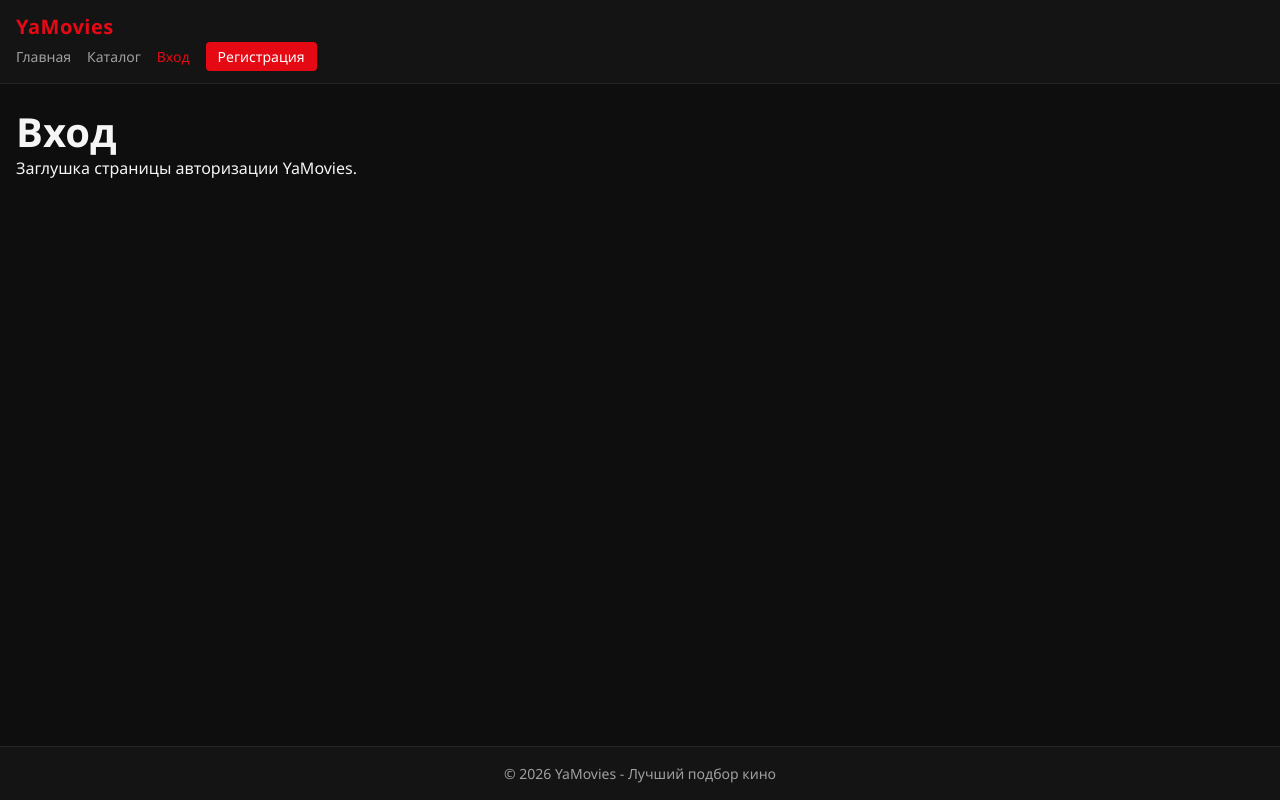
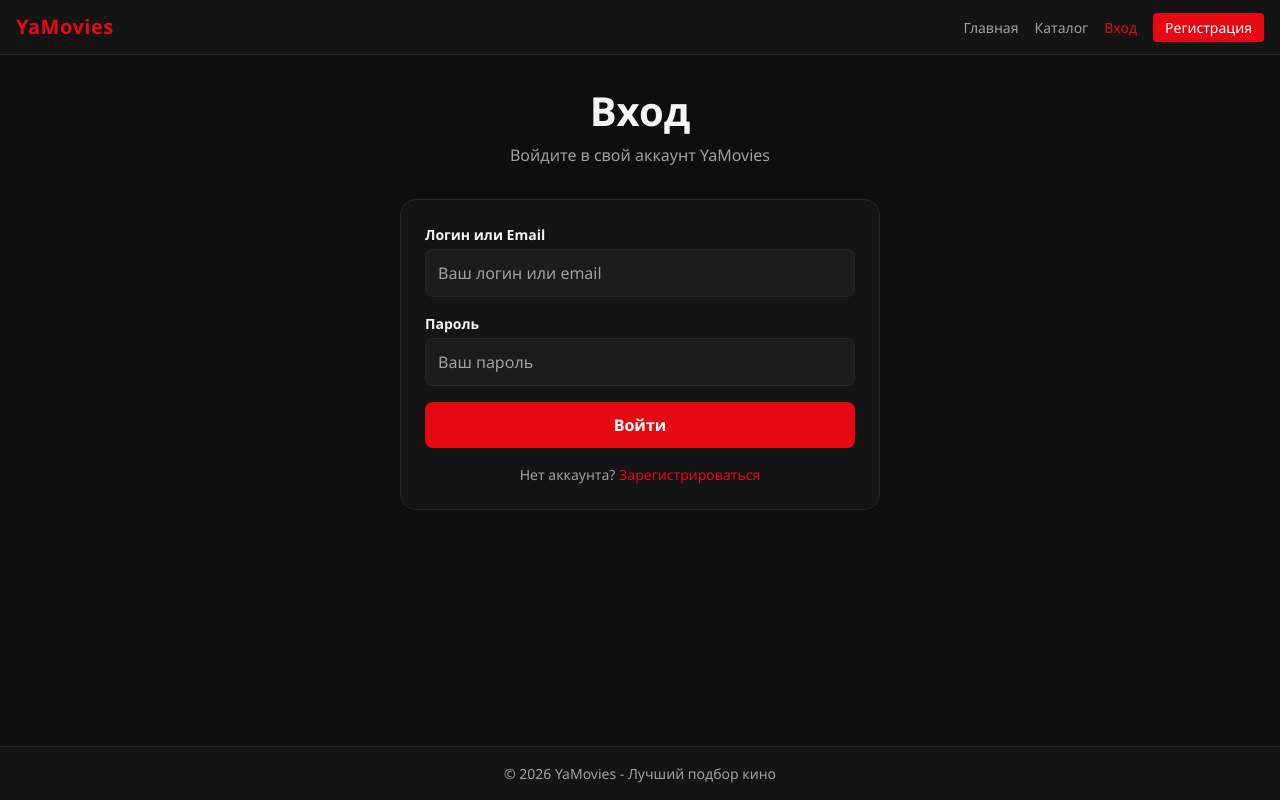
Before and after one commit to Yamik15/React_Project, a React (Vite) app in the folder ya-movies/: page /login in a window 1280 px wide. Built offline with nearby package versions, Linux system fonts and the light colour scheme.

Commit message:
Added Login Page and Adaptive for all main resolutions. Also did little refactoring of some styles

```diff
--- a/ya-movies/src/components/Header/Header.css
+++ b/ya-movies/src/components/Header/Header.css
@@ -8,13 +8,14 @@
     max-width: var(--container-max);
     margin: 0 auto;
     display: flex;
+    flex-wrap: wrap;
     justify-content: space-between;
     align-items: center;
-    gap: var(--space-4);
+    gap: var(--space-2);
 }
 
 .header__logo {
-    font-size: var(--font-size-lg);
+    font-size: var(--font-size-base);
     font-weight: 700;
     color: var(--color-accent);
     text-decoration: none;
@@ -23,15 +24,16 @@
 
 .header__nav {
     display: flex;
-    gap: var(--space-4);
+    flex-wrap: wrap;
+    gap: var(--space-2);
     align-items: center;
 }
 
 .header__link {
     color: var(--color-text-muted);
     text-decoration: none;
-    font-size: var(--font-size-sm);
-    transition: 0.2s;
+    font-size: var(--font-size-xs);
+    transition: color 0.2s;
 }
 
 .header__link:hover {
@@ -44,7 +46,7 @@
 }
 
 .header__link--accent {
-    padding: var(--space-1) var(--space-3);
+    padding: var(--space-1) var(--space-2);
     background: var(--color-accent);
     color: #ffffff;
     border-radius: var(--radius-sm);
@@ -52,6 +54,30 @@
 
 .header__link--accent.active,
 .header__link--accent:hover {
-    background: var(--color-accent);
+    background: var(--color-accent-hover);
     color: #ffffff;
 }
+
+/* Планшет */
+@media (min-width: 768px) {
+    .header__inner {
+        flex-wrap: nowrap;
+        gap: var(--space-4);
+    }
+
+    .header__logo {
+        font-size: var(--font-size-lg);
+    }
+
+    .header__nav {
+        gap: var(--space-4);
+    }
+
+    .header__link {
+        font-size: var(--font-size-sm);
+    }
+
+    .header__link--accent {
+        padding: var(--space-1) var(--space-3);
+    }
+}
--- a/ya-movies/src/components/Header/Header.jsx
+++ b/ya-movies/src/components/Header/Header.jsx
@@ -6,13 +6,13 @@ export default function Header() {
         <header className="header">
             <div className="header__inner">
                 <NavLink to="/" className="header__logo">YaMovies</NavLink>
+                <nav className="header__nav">
+                    <NavLink to="/" end className="header__link">Главная</NavLink>
+                    <NavLink to="/catalog" className="header__link">Каталог</NavLink>
+                    <NavLink to="/login" className="header__link">Вход</NavLink>
+                    <NavLink to="/register" className="header__link header__link--accent">Регистрация</NavLink>
+                </nav>
             </div>
-            <nav className="header__nav">
-                <NavLink to="/" end className="header__link">Главная</NavLink>
-                <NavLink to="/catalog" className="header__link">Каталог</NavLink>
-                <NavLink to="/login" className="header__link">Вход</NavLink>
-                <NavLink to="/register" className="header__link header__link--accent">Регистрация</NavLink>
-            </nav>
         </header>
     )
 }
--- a/ya-movies/src/components/Layout/Layout.css
+++ b/ya-movies/src/components/Layout/Layout.css
@@ -11,5 +11,19 @@
     width: 100%;
     max-width: var(--container-max);
     margin: 0 auto;
-    padding: var(--space-5) var(--space-4);
+    padding: var(--space-4);
 }
+
+/* Планшет */
+@media (min-width: 768px) {
+    .layout__main {
+        padding: var(--space-5) var(--space-4);
+    }
+}
+
+/* Ноутбук и выше */
+@media (min-width: 1024px) {
+    .layout__main {
+        padding: var(--space-6) var(--space-4);
+    }
+}
--- a/ya-movies/src/components/MovieCard/MovieCard.css
+++ b/ya-movies/src/components/MovieCard/MovieCard.css
@@ -5,6 +5,7 @@
     overflow: hidden;
     display: flex;
     flex-direction: column;
+    cursor: pointer;
     transition: 0.2s;
 }
 
@@ -56,7 +57,7 @@
 }
 
 .movie-card__title {
-    font-size: var(--font-size-lg);
+    font-size: var(--font-size-base);
     line-height: 1.3;
 }
 
@@ -76,3 +77,10 @@
     -webkit-box-orient: vertical;
     overflow: hidden;
 }
+
+/* Планшет */
+@media (min-width: 768px) {
+    .movie-card__title {
+        font-size: var(--font-size-lg);
+    }
+}
--- a/ya-movies/src/main.jsx
+++ b/ya-movies/src/main.jsx
@@ -4,6 +4,7 @@ import { BrowserRouter } from 'react-router-dom'
 
 import './styles/variables.css'
 import './styles/global.css'
+import './styles/forms.css'
 
 import App from './App.jsx'
 
--- a/ya-movies/src/pages/CatalogPage/CatalogPage.css
+++ b/ya-movies/src/pages/CatalogPage/CatalogPage.css
@@ -12,7 +12,7 @@
 }
 
 .catalog__title {
-    font-size: var(--font-size-2xl);
+    font-size: var(--font-size-xl);
 }
 
 .catalog__subtitle {
@@ -58,3 +58,28 @@
 .catalog__empty-btn:hover {
     background: var(--color-accent-hover);
 }
+
+/* Планшет */
+@media (min-width: 768px) {
+    .catalog__title {
+        font-size: var(--font-size-2xl);
+    }
+
+    .catalog__grid {
+        grid-template-columns: repeat(2, 1fr);
+    }
+}
+
+/* Ноутбук */
+@media (min-width: 1024px) {
+    .catalog__grid {
+        grid-template-columns: repeat(3, 1fr);
+    }
+}
+
+/* Большие экраны */
+@media (min-width: 1440px) {
+    .catalog__grid {
+        gap: var(--space-5);
+    }
+}
--- /dev/null
+++ b/ya-movies/src/pages/LoginPage/LoginPage.css
@@ -0,0 +1,68 @@
+.login {
+    max-width: 480px;
+    margin: 0 auto;
+    display: flex;
+    flex-direction: column;
+    gap: var(--space-6);
+}
+
+.login__header {
+    display: flex;
+    flex-direction: column;
+    gap: var(--space-2);
+    text-align: center;
+}
+
+.login__title {
+    font-size: var(--font-size-2xl);
+}
+
+.login__subtitle {
+    color: var(--color-text-muted);
+    font-size: var(--font-size-base);
+}
+
+.login__form {
+    display: flex;
+    flex-direction: column;
+    gap: var(--space-4);
+    background: var(--color-surface);
+    border: 1px solid var(--color-border);
+    border-radius: var(--radius-lg);
+    padding: var(--space-4);
+}
+
+.login__submit {
+    padding: var(--space-3) var(--space-5);
+    background: var(--color-accent);
+    color: #ffffff;
+    border-radius: var(--radius-md);
+    font-weight: 600;
+    font-size: var(--font-size-base);
+    transition: background 0.2s, transform 0.1s;
+}
+
+.login__submit:active {
+    transform: translateY(1px);
+}
+
+.login__footer-text {
+    text-align: center;
+    color: var(--color-text-muted);
+    font-size: var(--font-size-sm);
+}
+
+.login__link {
+    color: var(--color-accent);
+}
+
+.login__link:hover {
+    text-decoration: underline;
+}
+
+/* Планшет */
+@media (min-width: 768px) {
+    .login__form {
+        padding: var(--space-5);
+    }
+}
--- a/ya-movies/src/pages/LoginPage/LoginPage.jsx
+++ b/ya-movies/src/pages/LoginPage/LoginPage.jsx
@@ -1,8 +1,98 @@
+import { useState } from "react";
+import { Link, useNavigate } from "react-router-dom"
+import './LoginPage.css'
+
+const INITIAL_VALUES = { login: "", password: "" }
+
 export default function LoginPage() {
+    const [values, setValues] = useState(INITIAL_VALUES)
+    const [errors, setErrors] = useState({})
+    const [submitted, setSubmitted] = useState(false)
+    const navigate = useNavigate()
+
+    function validateAll(vals) {
+        const next = {}
+        if (!vals.login.trim()) next.login = "Введите логин или email"
+        if (!vals.password) next.password = "Введите пароль"
+        return next
+    }
+
+    function handleChange(e) {
+        const { name, value } = e.target
+        const nextValues = { ...values, [name]: value }
+        setValues(nextValues)
+
+        if (submitted) {
+            setErrors(validateAll(nextValues))
+        }
+    }
+
+    function handleSubmit(e) {
+        e.preventDefault()
+        setSubmitted(true)
+
+        const validationErrors = validateAll(values)
+        setErrors(validationErrors)
+
+        if (Object.keys(validationErrors).length > 0) {
+            return
+        }
+
+        // Имитация успешного входа
+        navigate('/catalog')
+    }
+
     return (
-        <section>
-            <h1>Вход</h1>
-            <p>Заглушка страницы авторизации YaMovies.</p>
+        <section className="login">
+            <header className="login__header">
+                <h1 className="login__title">Вход</h1>
+                <p className="login__subtitle">Войдите в свой аккаунт YaMovies</p>
+            </header>
+
+            <form className="login__form" onSubmit={handleSubmit} noValidate>
+                <div className="form-field">
+                    <label htmlFor="login-field" className="form-field__label">Логин или Email</label>
+                    <input
+                        id="login-field"
+                        name="login"
+                        type="text"
+                        value={values.login}
+                        onChange={handleChange}
+                        placeholder="Ваш логин или email"
+                        autoComplete="username"
+                        className="form-field__input"
+                        aria-invalid={Boolean(errors.login)}
+                        aria-describedby={errors.login ? 'login-field-error' : undefined}
+                    />
+                    {errors.login && (
+                        <span id="login-field-error" className="form-field__error" role="alert">{errors.login}</span>
+                    )}
+                </div>
+
+                <div className="form-field">
+                    <label htmlFor="passworld-field" className="form-field__label">Пароль</label>
+                    <input
+                        id="password-field"
+                        name="password"
+                        type="text"
+                        value={values.password}
+                        onChange={handleChange}
+                        placeholder="Ваш пароль"
+                        autoComplete="current-password"
+                        className="form-field__input"
+                        aria-invalid={Boolean(errors.password)}
+                        aria-describedby={errors.password ? 'password-field-error' : undefined}
+                    />
+                    {errors.password && (
+                        <span id="passworld-field-error" className="form-field__error" role="alert">{errors.password}</span>
+                    )}
+                </div>
+                <button type="submit" className="login__submit">Войти</button>
+                <p className="login__footer-text">
+                    Нет аккаунта?{" "}
+                    <Link to="/register" className="login__link">Зарегистрироваться</Link>
+                </p>
+            </form>
         </section>
     )
 }
--- /dev/null
+++ b/ya-movies/src/styles/forms.css
@@ -0,0 +1,47 @@
+/* Общие стили для полей (Register / Login) */
+.form-field {
+    display: flex;
+    flex-direction: column;
+    gap: var(--space-1);
+}
+
+.form-field__label {
+    font-size: var(--font-size-sm);
+    font-weight: 600;
+    color: var(--color-text);
+}
+
+.form-field__input {
+    width: 100%;
+    padding: var(--space-3);
+    background: var(--color-surface-2);
+    border: 1px solid var(--color-border);
+    border-radius: var(--radius-md);
+    color: var(--color-text);
+    font-size: var(--font-size-base);
+    transition: 0.2s;
+}
+
+.form-field__input:focus {
+    outline: none;
+    border-color: var(--color-accent);
+    background: var(--color-bg);
+}
+
+.form-field__input::placeholder {
+    color: var(--color-text-muted);
+}
+
+.form-field--error .form-field__input {
+    border-color: var(--color-error);
+}
+
+.form-field--error .form-field__input:focus {
+    border-color: var(--color-error);
+}
+
+.form-field__error {
+    color: var(--color-error);
+    font-size: var(--font-size-sm);
+    line-height: 1.3;
+}
```
Also changed, not shown: ya-movies/src/pages/HomePage/HomePage.css (+29 -3 lines), ya-movies/src/pages/RegisterPage/RegisterPage.css (+8 -50 lines).
